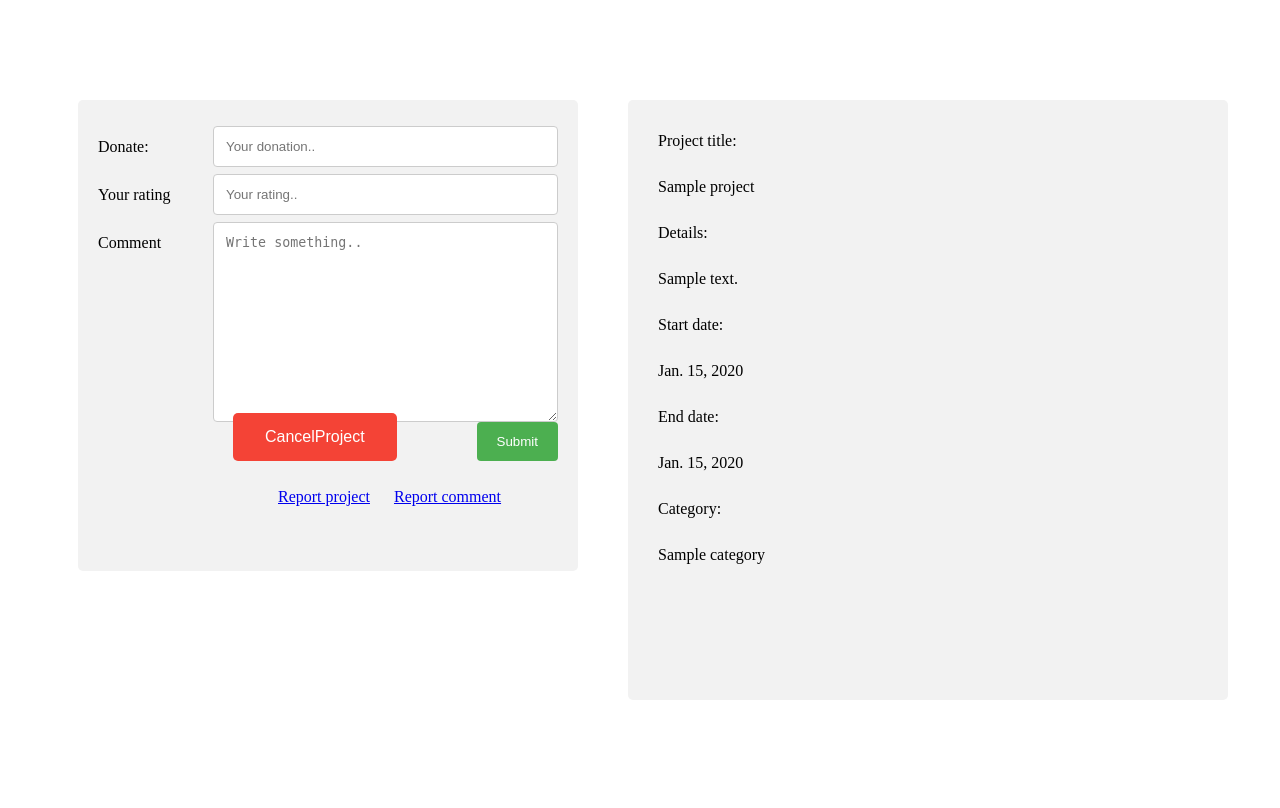
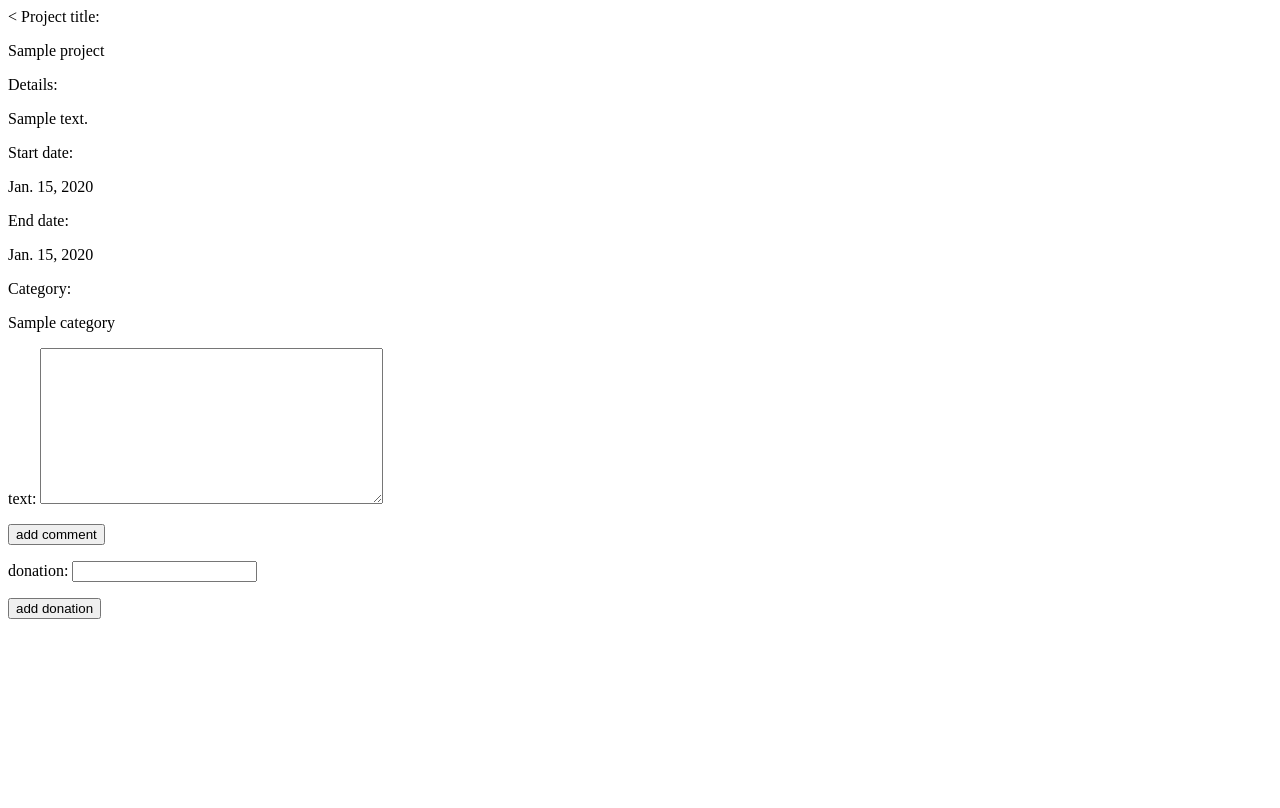
Before and after one commit to yasminqasem33/Crowd-Funding, a Django app: page /projects/1 in a window 1280 px wide. After the commit the page ends 619 px from the top, so only its background shows below. Run offline with Django 3.2, Linux system fonts and the light colour scheme; tables that the repository leaves empty hold one stand-in row (values such as "Sample post").

Commit message:
view project comments

```diff
--- /dev/null
+++ b/project/forms.py
@@ -0,0 +1,8 @@
+from django import forms
+
+
+class Form_comment(forms.Form):
+  text = forms.CharField(widget=forms.Textarea,label='text', max_length=100)
+
+class Form_donation(forms.Form):
+    donation = forms.IntegerField(label='donation')
--- a/project/templates/project/showOne.html
+++ b/project/templates/project/showOne.html
@@ -5,58 +5,12 @@
     <head>
         <meta name="viewport" content="width=device-width, initial-scale=1">
         <meta charset="utf-8">
-        <link rel="stylesheet" href="{% static 'project/CSS/createProject.css' %}">
-        <title>Create Project</title>
+        <!--<link rel="stylesheet" href="{% static 'project/CSS/showOne.css' %}">-->
     </head>
     <body>
-      <div class="cont">
-        <div class="container">
-        <form action="/action_page.php">
-            <div class="row">
-            <div class="col-25">
-                <label for="donate">Donate:</label>
-            </div>
-            <div class="col-75">
-                <input type="text" id="donate" name="donate" placeholder="Your donation..">
-            </div>
-            </div>
-            <div class="row">
-            <div class="col-25">
-                <label for="rate">Your rating</label>
-            </div>
-            <div class="col-75">
-                <input type="text" id="rating" name="rating" placeholder="Your rating..">
-            </div>
-            </div>
-
-            <div class="row">
-            <div class="col-25">
-                <label for="comment">Comment</label>
-            </div>
-            <div class="col-75">
-                <textarea id="comment" name="comment" placeholder="Write something.." style="height:200px"></textarea>
-            </div>
-            </div>
-            <div class="row">
-            <input type="submit" value="Submit">
-            </div>
-        </form>
-
-           <!--End of the form-->
-           <button class="cancel">CancelProject</button>
-
-           <!--div href start-->
-           <div class="links">
-             <a href="#" class="report">Report project</a>
-             <a href="#">Report comment</a>
-           </div>
-        </div>
-
-
-        <!--display data div-->
-        <div class="display">
-          <div class="pt">
-            <label for="project_title">Project title: </label>
+      <!--display data div-->
+        <
+            <label for="project_title"> Project title: </label>
             <p>{{ project.title }}</p>
 
            <label for="details">Details:  </label>
@@ -70,8 +24,21 @@
 
            <label for="category">Category:</label>
            <p>{{ project.category.name}}</p>
-        </div>
-     </div>
-      </div>
+
+      <form method="POST"> {% csrf_token %}
+
+{{ form1.as_p }}
+    <input type="submit" value="add comment">
+</form>
+      <form method="POST"> {% csrf_token %}
+
+{{ form2.as_p }}
+    <input type="submit" value="add donation">
+</form>
+
+
+
+
+
     </body>
 </html>
--- a/project/views.py
+++ b/project/views.py
@@ -1,8 +1,35 @@
 from django.shortcuts import render
 from .models import Project
+from .forms import *
+from .models import *
+
+
 
 # Create your views here.
 def showOne(request,id):
     project = Project.objects.get(id=id)
-    print(project)
-    return render(request, 'project/showOne.html', {"project": project})
+    if request.method == 'POST':
+
+        comment = Form_comment(request.POST)
+        donation = Form_donation(request.POST)
+        if comment.is_valid():
+            print("valid")
+        comment_obj = Comment()
+        comment_obj.user_id = 1
+        comment_obj.project_id = id
+        comment_obj.text = request.POST['text']
+        comment_obj.save()
+        if donation.is_valid():
+            donation_obj = Donation()
+            donation_obj.user_id = 1
+            donation_obj.project_id = id
+            donation_obj.donation = request.POST['donation']
+            donation_obj.save()
+
+    else:
+
+
+        comment = Form_comment()
+        donation = Form_donation()
+
+    return render(request, 'project/showOne.html', {"project": project,"form1": comment ,"form2":donation})
```
Also changed, not shown: project/static/project/css/createProject.css (deleted, +0 -122 lines), project/static/project/CSS/showOne.css (renamed from project/static/project/CSS/createProject.css).
